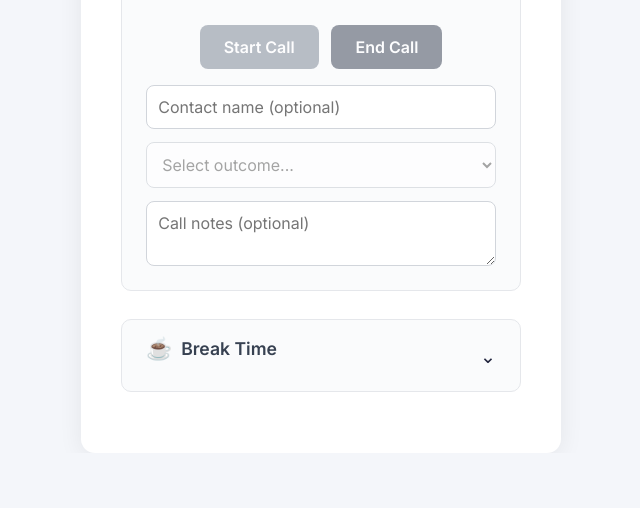
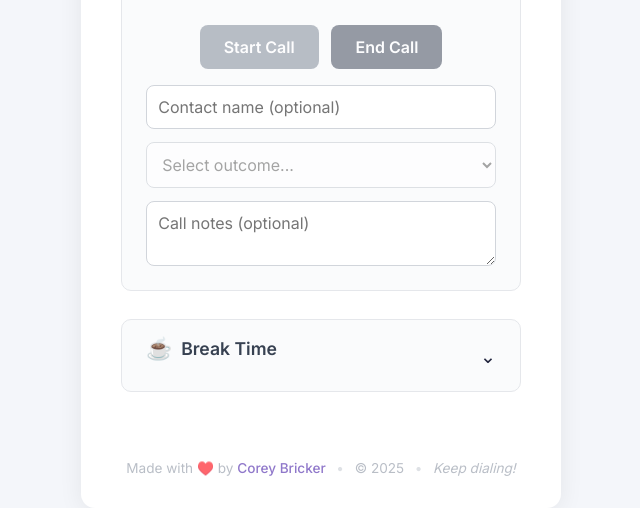
Before and after one commit to dasbeardo/calltimer, a plain HTML site: page index.html in a window 1280 px wide. Shown: the part 687-1195 px from the top of the page, without its empty margins (319-959 px from the left). Before the commit the page ends 1140 px from the top, so only its background shows below. Drawn offline with Linux system fonts and the light colour scheme.

Commit message:
Update index.html

```diff
--- a/index.html
+++ b/index.html
@@ -3,7 +3,7 @@
 <head>
     <meta charset="UTF-8">
     <meta name="viewport" content="width=device-width, initial-scale=1.0">
-    <title>calltimer.co</title>
+    <title>CallTimer</title>
     <meta name="description" content="Track call sessions, individual calls, and break time">
     <meta name="theme-color" content="#613fb4">
     <link rel="preconnect" href="https://fonts.googleapis.com">
@@ -484,6 +484,36 @@
             font-style: italic;
         }
 
+        .footer {
+            margin-top: 3em;
+            padding-top: 2em;
+            text-align: center;
+            color: #9ca3af;
+            font-size: 0.85em;
+            opacity: 0.7;
+            transition: opacity 0.3s ease;
+        }
+
+        .footer:hover {
+            opacity: 1;
+        }
+
+        .footer a {
+            color: var(--primary);
+            text-decoration: none;
+            font-weight: 500;
+        }
+
+        .footer a:hover {
+            text-decoration: underline;
+        }
+
+        .footer-divider {
+            display: inline-block;
+            margin: 0 0.5em;
+            color: #d1d5db;
+        }
+
         @media (max-width: 480px) {
             .container {
                 padding: 1.5em 1.2em;
@@ -646,6 +676,15 @@
                 <button id="clearSessionBtn" class="danger">Clear Session</button>
             </div>
         </div>
+
+        <!-- Footer -->
+        <footer class="footer">
+            Made with ♥️ by <a href="#">Corey Bricker</a>
+            <span class="footer-divider">•</span>
+            © 2025
+            <span class="footer-divider">•</span>
+            <span style="font-style: italic;">Keep dialing!</span>
+        </footer>
     </div>
 
     <script>
```
